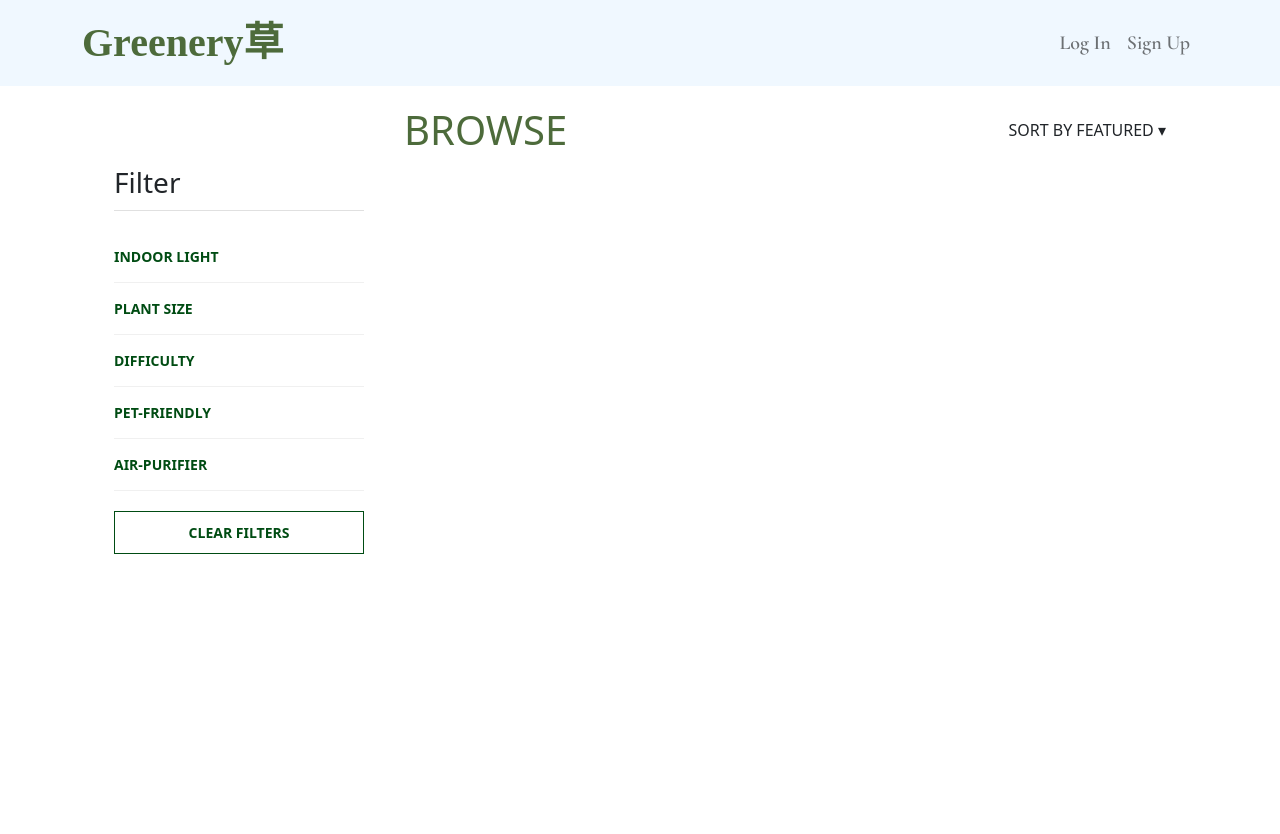
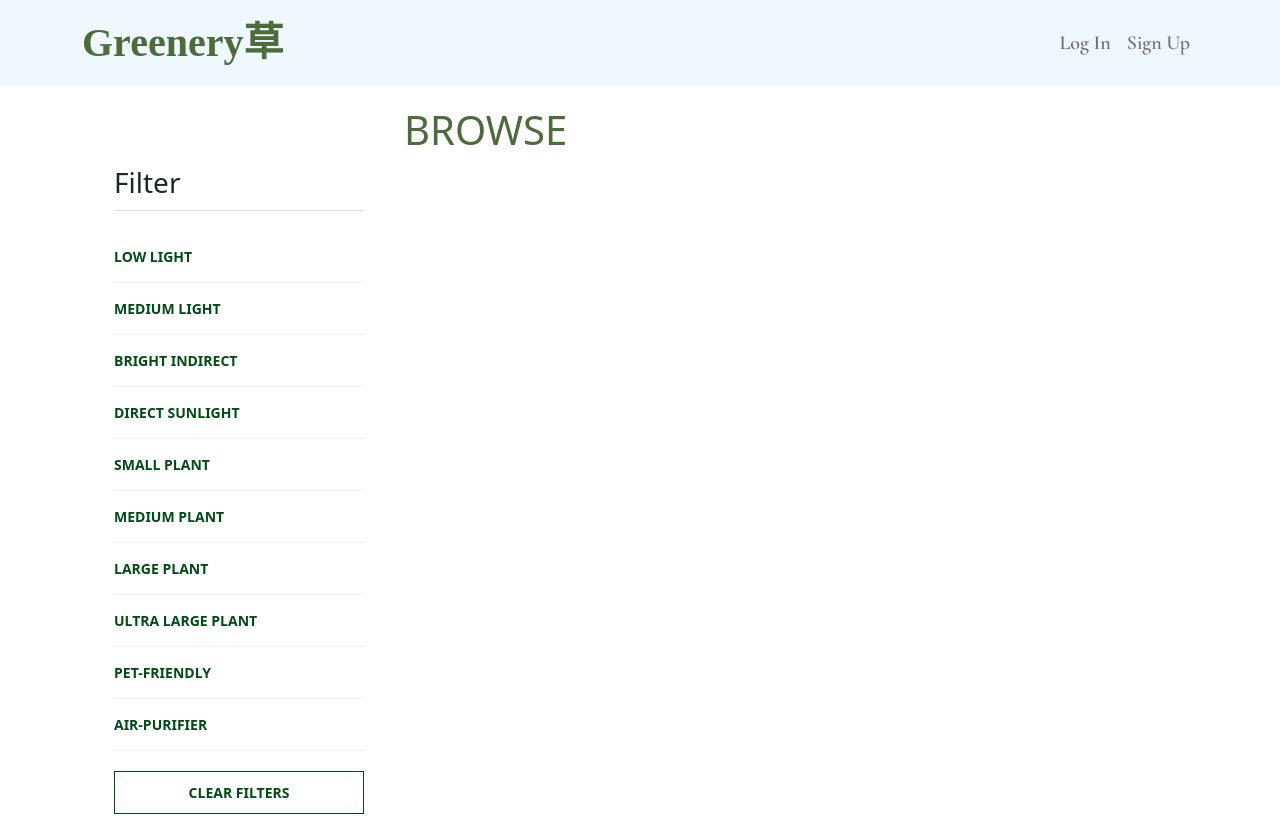
Before and after one commit to Greeneery/my-rep, a Flask app: page /browse-page in a window 1280 px wide. Before the commit the page ends 554 px from the top, so only its background shows below. Run offline with Flask 3, Linux system fonts and the light colour scheme; data that the repository does not hold is empty; some web fonts are replaced.

Commit message:
Cart, Checkout, Browse, and Favorites Update No. 4-1 [WIP]: Done with browse page!

```diff
--- a/website/template/browse.html
+++ b/website/template/browse.html
@@ -20,16 +20,33 @@
     <aside class="filter-sidebar">
         <h3>Filter</h3>
         <ul class="filter-list">
-            <li><a href="{{ url_for('views.browse', light='low') }}">Indoor
+            <li><a href="{{ url_for('views.browse', llight='Low') }}">Low
                     Light</a></li>
-            <li><a href="{{ url_for('views.browse', size='large') }}">Plant
-                    Size</a></li>
+            <li><a href="{{ url_for('views.browse', mlight='Medium') }}">Medium
+                    Light</a></li>
             <li><a
-                    href="{{ url_for('views.browse', difficulty='easy') }}">Difficulty</a></li>
+                    href="{{ url_for('views.browse', bilight='Bright Indirect') }}">Bright
+                    Indirect</a></li>
             <li><a
-                    href="{{ url_for('views.browse', pet='true') }}">Pet-Friendly</a></li>
+                    href="{{ url_for('views.browse', dslight='Direct Sunlight') }}">Direct
+                    Sunlight</a></li>
+            <li><a href="{{ url_for('views.browse', ssize='Small') }}"> Small
+                    Plant
+                </a></li>
+            <li><a href="{{ url_for('views.browse', msize='Medium') }}"> Medium
+                    Plant
+                </a></li>
+            <li><a href="{{ url_for('views.browse', lsize='Large') }}"> Large
+                    Plant
+                </a></li>
+            <li><a href="{{ url_for('views.browse', ulsize='Ultra Large') }}">
+                    Ultra Large
+                    Plant
+                </a></li>
             <li><a
-                    href="{{ url_for('views.browse', air='true') }}">Air-Purifier</a></li>
+                    href="{{ url_for('views.browse', pet='1') }}">Pet-Friendly</a></li>
+            <li><a
+                    href="{{ url_for('views.browse', air='1') }}">Air-Purifier</a></li>
         </ul>
 
         <a href="{{ url_for('views.browse') }}" class="clear-btn">CLEAR
@@ -39,7 +56,6 @@
     <main class="browse-main">
         <div class="browse-header">
             <h1 class="browse-title">BROWSE</h1>
-            <div class="sort-dropdown">SORT BY FEATURED ▾</div>
         </div>
 
         <div class="product-grid">
@@ -53,7 +69,8 @@
                 </div>
                 <div class="product-info">
                     <span class="product-name">{{ plant['plantName'] }}</span>
-                    <span class="product-price">${{ "%.2f"|format(plant['price'])
+                    <span class="product-price">${{
+                        "%.2f"|format(plant['price'])
                         }}</span>
                     <span class="favorite-icon">♥</span>
                 </div>
--- a/website/views.py
+++ b/website/views.py
@@ -21,8 +21,61 @@ def browse():
     token = request.cookies.get("auth_token")
     user_data, error = auth.verify_token(token)
 
-    query = "SELECT * FROM Plants"
-    real_plants = execute_query(query, fetch="all")
+    lowLightFilter = request.args.get('llight')
+    mediumLightFilter = request.args.get('mlight')
+    biLightFilter = request.args.get('bilight')
+    dsLightFilter = request.args.get('dslight')
+    smallPlantFilter = request.args.get('ssize')
+    mediumPlantFilter = request.args.get('msize')
+    largePlantFilter = request.args.get('lsize')
+    ultraLargePlantFilter = request.args.get('ulsize')
+    airPurifierFilter = request.args.get('air')
+    petFriendlyFilter = request.args.get('pet')
+
+    query = "SELECT * FROM Plants WHERE 1=1"
+    params = []
+
+    if lowLightFilter == 'Low':
+        query += " AND lightRequirement = %s"
+        params.append('Low')
+
+    if mediumLightFilter == 'Medium':
+        query += " AND lightRequirement = %s"
+        params.append('Medium')
+
+    if biLightFilter == 'Bright Indirect':
+        query += " AND lightRequirement = %s"
+        params.append('Bright Indirect')
+
+    if dsLightFilter == 'Direct Sunlight':
+        query += " AND lightRequirement = %s"
+        params.append('Direct Sunlight')
+
+    if smallPlantFilter == 'Small':
+        query += " AND plantSize = %s"
+        params.append('Small')
+
+    if mediumPlantFilter == 'Medium':
+        query += " AND plantSize = %s"
+        params.append('Medium')
+
+    if largePlantFilter == 'Large':
+        query += " AND plantSize = %s"
+        params.append('Large')
+
+    if ultraLargePlantFilter == 'Ultra Large':
+        query += " AND plantSize = %s"
+        params.append('Ultra Large')
+
+    if airPurifierFilter == '1':
+        query += " AND isAirCleaner = %s"
+        params.append('1')
+
+    if petFriendlyFilter == '1':
+        query += " AND isPetFriendly = %s"
+        params.append('1')
+
+    real_plants = execute_query(query, tuple(params), fetch="all")
 
     return render_template("browse.html", user = user_data, plants = real_plants)
 
@@ -54,20 +107,6 @@ def detail(plant_id):
     except Exception as e:
         print(f"Database error: {e}")
         plant = None
-
-    # If plant not found, use dummy data
-    if not plant:
-        plant = {
-            'id': plant_id,
-            'name': 'Snake Plant',
-            'price': 25.00,
-            'desc': 'The Snake Plant is a hardy, low-maintenance plant perfect for beginners. It thrives in low light conditions and requires minimal watering. Known for its air-purifying qualities, this plant is ideal for bedrooms and offices.',
-            'image': 'homeBG.jpg',
-            'light': 'Low to Bright Indirect',
-            'water': 'Every 2-3 weeks',
-            'size': 'Medium',
-            'pet_friendly': False
-        }
 
     return render_template("detail.html", user =user_data, plant = plant)
 
```
Also changed, not shown: static/images/bamboo.jpg (added), static/images/bonsai.jpg (added), static/images/boston_fern.jpg (added), static/images/monstera.jpg (added), static/images/peace_lily.jpg (added), static/images/string_of_pearls.jpg (added), static/images/zz_plant.jpg (added).
